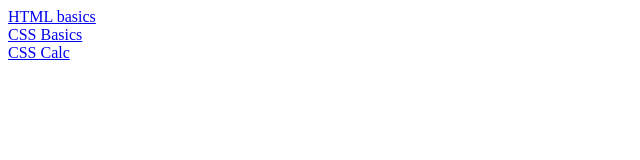
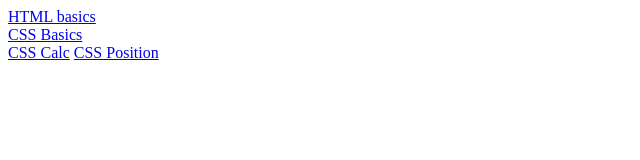
Before and after one commit to dani020799/Boot-camp-fullstack-course, a plain HTML site: page index.html in a window 1280 px wide. Shown: the whole page, without its empty margins (0-640 px from the left). Drawn offline with Linux system fonts and the light colour scheme.

Commit message:
css postion 2

```diff
--- a/index.html
+++ b/index.html
@@ -11,5 +11,6 @@
     <a href="CSS Basics/">CSS Basics</a>
     <br>
     <a href="CSS Calc/">CSS Calc</a>
+    <a href="CSS Position/">CSS Position</a>
 </body>
 </html>
```
